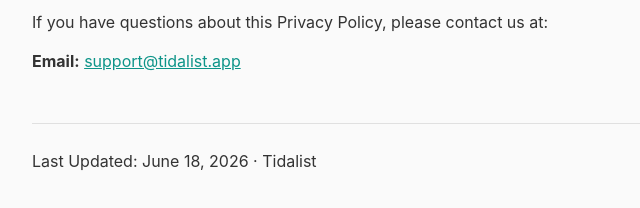
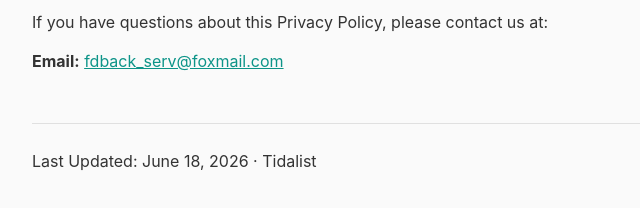
Before and after one commit to jxkuoyu/tidalist-web, a plain HTML site: page privacy.html in a window 1280 px wide. Shown: the part 2144-2352 px from the top of the page, 272-912 px from the left. Drawn offline with Linux system fonts and the light colour scheme.

Commit message:
Update contact email to fdback_serv@foxmail.com

```diff
--- a/privacy.html
+++ b/privacy.html
@@ -82,7 +82,7 @@
 
     <h2>Contact Us</h2>
     <p>If you have questions about this Privacy Policy, please contact us at:</p>
-    <p><strong>Email:</strong> <a href="mailto:support@tidalist.app">support@tidalist.app</a></p>
+    <p><strong>Email:</strong> <a href="mailto:fdback_serv@foxmail.com">fdback_serv@foxmail.com</a></p>
 
     <div class="footer">
       <p>Last Updated: June 18, 2026 &middot; Tidalist</p>
```
Also changed, not shown: index.html (+1 -1 lines), terms.html (+1 -1 lines).
